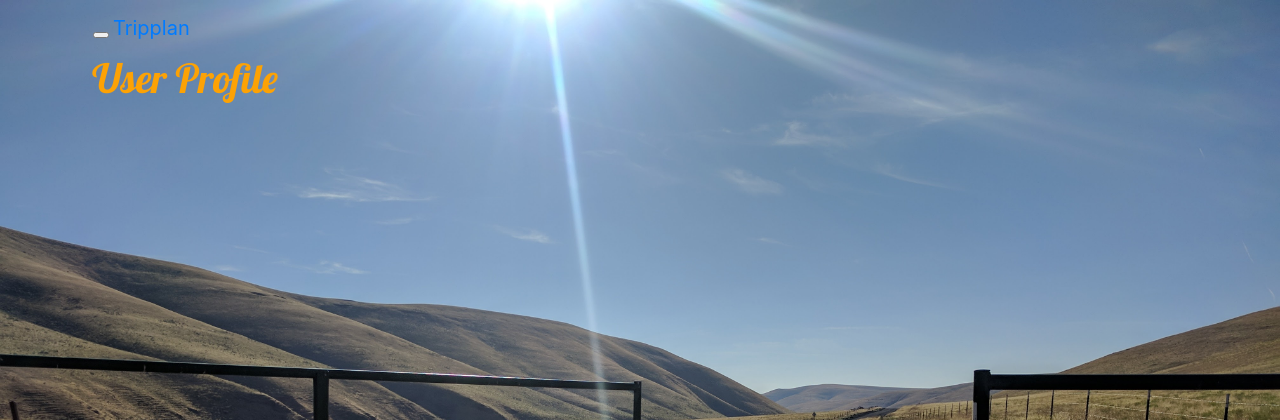
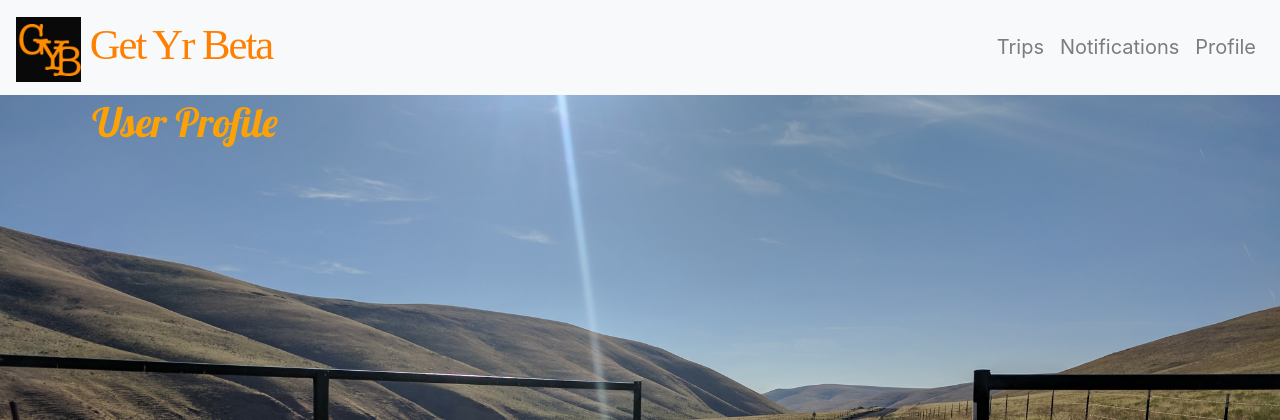
Before and after one commit to djcroissant/getyrbeta, a Django app: page /account_info/profile/ in a window 1280 px wide. Shown: the top 420 px of the page. Run offline with Django 3.2, Linux system fonts and the light colour scheme; the visitor is signed in with stand-in values (Sample User, id 1); parts of the project's set-up code (start-up, migrations or seed data) failed here and were passed over; some libraries are stand-ins or nearby versions.

Commit message:
Add styling to navbar

```diff
--- a/tripplan/static/account_info/style.css
+++ b/tripplan/static/account_info/style.css
@@ -1,8 +1,3 @@
-.navbar-brand a {
-  color: #FCA205;
-  font-size: 48pt;
-  font-family: 'Lobster';
-}
 h1 {
   color: #FCA205;
   font-family: 'Lobster';
--- /dev/null
+++ b/tripplan/static/sitewide_css/navbar.css
@@ -0,0 +1,17 @@
+.navbar-light .navbar-brand {
+  color: #ff8000;
+  font-size: 32pt;
+  font-family: 'American Typewriter';
+  letter-spacing: -2px;
+}
+.navbar-nav .nav-item {
+  font-size: 15pt;
+}
+.navbar-btn {
+  font-size: 20pt;
+  font-family: 'Futura';
+  letter-spacing: .1pt;
+}
+body {
+  padding-top: 100px;
+}
--- a/tripplan/templates/core/base.html
+++ b/tripplan/templates/core/base.html
@@ -3,14 +3,14 @@
 <head>
   <meta charset="utf-8">
   <meta name="viewport" content="width=device-width, initial-scale=1, shrink-to-fit=no">
-  <title>{% block title %}Tripplan{% endblock %}</title>
+  <title>{% block title %}Get Yr Beta{% endblock %}</title>
   {% block meta %}
-  <meta name="Description" content="Tripplan is a tool to facilitate coordination and orgnaization of trip planning. It will collect information about the trip including group gear, logistics, and route details. It will organize information about participants including carpools and emergency contact information. It will organize all collected information into a convenient pdf and send to all participants.">
+  <meta name="Description" content="Get Yr Beta is a tool to facilitate coordination and orgnaization of trip planning. It will collect information about the trip including group gear, logistics, and route details. It will organize information about participants including carpools and emergency contact information. It will organize all collected information into a convenient pdf and send to all participants.">
   <meta property="og:title" content="Coordinate and Organize Trip Planning Information" />
-  <meta property="og:description" content="Tripplan is a tool to facilitate coordination and orgnaization of trip planning. It will collect information about the trip including group gear, logistics, and route details. It will organize information about participants including carpools and emergency contact information. It will organize all collected information into a convenient pdf and send to all participants." />
+  <meta property="og:description" content="Get Yr Beta is a tool to facilitate coordination and orgnaization of trip planning. It will collect information about the trip including group gear, logistics, and route details. It will organize information about participants including carpools and emergency contact information. It will organize all collected information into a convenient pdf and send to all participants." />
   <meta property="og:type" content="website">
   {% endblock %}
-  <meta property="og:site_name" content="Tripplan" />
+  <meta property="og:site_name" content="Get Yr Beta" />
   <meta property="og:url" content="https://getyrbeta.com{{ request.path }}" />
   <meta property="og:locale" content="en_US" />
   <meta property="og:image" content="https://getyrbeta.com{% static 'img/GYB_1x1.png' %}" />
@@ -20,6 +20,7 @@
 
   <!-- Bootstrap CSS -->
   <link rel="stylesheet" href="https://maxcdn.bootstrapcdn.com/bootstrap/4.0.0-beta/css/bootstrap.min.css" integrity="sha384-/Y6pD6FV/Vv2HJnA6t+vslU6fwYXjCFtcEpHbNJ0lyAFsXTsjBbfaDjzALeQsN6M" crossorigin="anonymous">
+  <link rel="stylesheet" type="text/css" href="{% static 'sitewide_css/navbar.css' %}" />
   {% block stylesheet %}{% endblock %}
 </head>
 <body>
@@ -31,6 +32,8 @@
       </div>
     </main>
   </div>
+  <!-- Optional JavaScript -->
+  <!-- jQuery first, then Popper.js, then Bootstrap JS -->
   <script src="https://code.jquery.com/jquery-3.2.1.slim.min.js" integrity="sha384-KJ3o2DKtIkvYIK3UENzmM7KCkRr/rE9/Qpg6aAZGJwFDMVNA/GpGFF93hXpG5KkN" crossorigin="anonymous"></script>
   <script src="https://cdnjs.cloudflare.com/ajax/libs/popper.js/1.11.0/umd/popper.min.js" integrity="sha384-b/U6ypiBEHpOf/4+1nzFpr53nxSS+GLCkfwBdFNTxtclqqenISfwAzpKaMNFNmj4" crossorigin="anonymous"></script>
   <script src="https://maxcdn.bootstrapcdn.com/bootstrap/4.0.0-beta/js/bootstrap.min.js" integrity="sha384-h0AbiXch4ZDo7tp9hKZ4TsHbi047NrKGLO3SEJAg45jXxnGIfYzk4Si90RDIqNm1" crossorigin="anonymous"></script>
--- a/tripplan/templates/core/header.html
+++ b/tripplan/templates/core/header.html
@@ -1,41 +1,33 @@
+{% load static %}
+
 <header>
-  <nav class="navbar navbar-default">
-    <div class="container">
-      <div class="navbar-header">
-        <button data-target="#header-menu" data-toggle="collapse" class="navbar-toggle collapsed" type="button">
-          <span class="sr-only">Toggle navigation</span>
-          <span class="icon-bar"></span>
-          <span class="icon-bar"></span>
-          <span class="icon-bar"></span>
+  <nav class="navbar fixed-top navbar-expand-md navbar-light bg-light">
+    <a class="navbar-brand" href="{% url 'welcome' %}">
+      <img src="{% static 'img/GYB_1x1.png' %}" width="65" height="65" class="d-inline-block align-center" alt="">
+      Get Yr Beta
+    </a>
+    <button class="navbar-toggler" type="button" data-toggle="collapse" data-target="#navbarSupportedContent" aria-controls="navbarSupportedContent" aria-expanded="false" aria-label="Toggle navigation">
+      <span class="navbar-toggler-icon"></span>
     </button>
-        <a href="{% url 'welcome' %}" class="navbar-brand value-brand">Tripplan</a>
-      </div>
-      <div class="collapse navbar-collapse" id="header-menu">
-        <ul class="nav navbar-nav">
-          <li>placeholder link</li>
-        </ul>
+    <div class="collapse navbar-collapse" id="navbarSupportedContent">
       {% if user.is_authenticated %}
-          <ul class="nav navbar-nav navbar-right">
-            <li><a href="{% url 'trips:trip_list' %}">Trips</a></li>
-            <li><a href="{% url 'trips:notifications' %}">Notifications</a></li>
-            <li>
-              <a href="{% url 'account_info:account_profile' %}">
-                <span data-toggle="tooltip" data-placement="bottom" data-container="body" title="My profile">{{ user.profile.get_screen_name }}</span>
-              </a>
+      <ul class="navbar-nav ml-auto">
+        <li class="nav-item">
+          <a class="nav-link" href="#">Trips<span class="sr-only">(current)</span></a>
         </li>
-            <li>
-              <a href="{% url 'authentication:signout' %}">
-                <span data-toggle="tooltip" data-placement="bottom" data-container="body" title="Sign out">
-                  <span class="glyphicon glyphicon-log-out"></span>
-                </span>
-              </a>
+        <li class="nav-item">
+          <a class="nav-link" href="#">Notifications</a>
+        </li>
+        <li class="nav-item">
+          <a class="nav-link" href="#">Profile</a>
         </li>
       </ul>
       {% else %}
-          <a href="{% url 'auth:signin' %}" title="Sign in" class="btn btn-default navbar-btn navbar-right">Sign in</a>
-          <a href="{% url 'auth:signup' %}" title="Sign up" class="btn btn-primary navbar-btn navbar-right" style="margin-right: 5px;">Sign up</a>
+        <div class="ml-auto authentication">
+          <a href="{% url 'authentication:signin' %}" title="Sign in" class="btn btn-default navbar-btn">Sign in</a>
+          <a href="{% url 'authentication:signup' %}" title="Sign up" class="btn btn-primary navbar-btn" style="margin-right: 5px;">Sign up</a>
+        </div>
       {% endif %}
-      </div>
     </div>
   </nav>
 </header>
```
Also changed, not shown: tripplan/static/img/GYB_1x1.png, 2 other files. Lines whose indentation alone changed are shown as unchanged.
